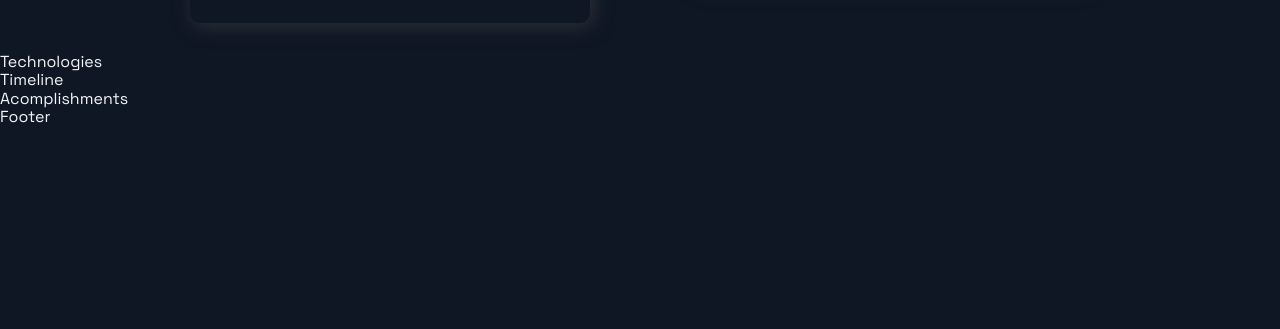
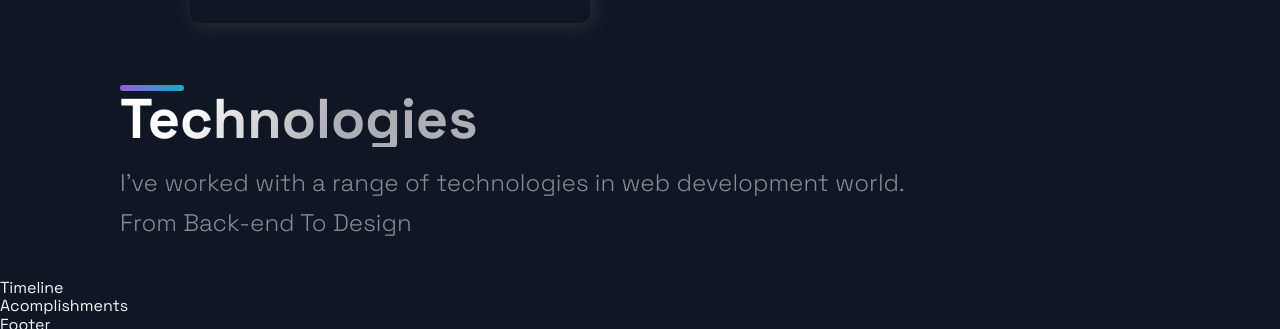
Before and after one commit to mub4shir/portfolio_website, a Next.js app: page / in a window 1280 px wide. Shown: the part 1516-1845 px from the top of the page. Before the commit the page ends 1643 px from the top, so only its background shows below. Built offline with nearby package versions, Linux system fonts and the light colour scheme.

Commit message:
setting up tech section

```diff
--- a/src/components/Technologies/Technologies.js
+++ b/src/components/Technologies/Technologies.js
@@ -1,12 +1,28 @@
 import React from 'react';
 import { DiFirebase, DiReact, DiZend } from 'react-icons/di';
-import { Section, SectionDivider, SectionText, SectionTitle } from '../../styles/GlobalComponents';
-import { List, ListContainer, ListItem, ListParagraph, ListTitle } from './TechnologiesStyles';
+import {
+  Section,
+  SectionDivider,
+  SectionText,
+  SectionTitle,
+} from '../../styles/GlobalComponents';
+import {
+  List,
+  ListContainer,
+  ListItem,
+  ListParagraph,
+  ListTitle,
+} from './TechnologiesStyles';
 
-const Technologies = () =>  (
-  <div>
-    Technologies
-  </div>
+const Technologies = () => (
+  <Section id="tech">
+    <SectionDivider />
+    <SectionTitle>Technologies</SectionTitle>
+    <SectionText>
+      I've worked with a range of technologies in web development world. From
+      Back-end To Design
+    </SectionText>
+  </Section>
 );
 
 export default Technologies;
```
